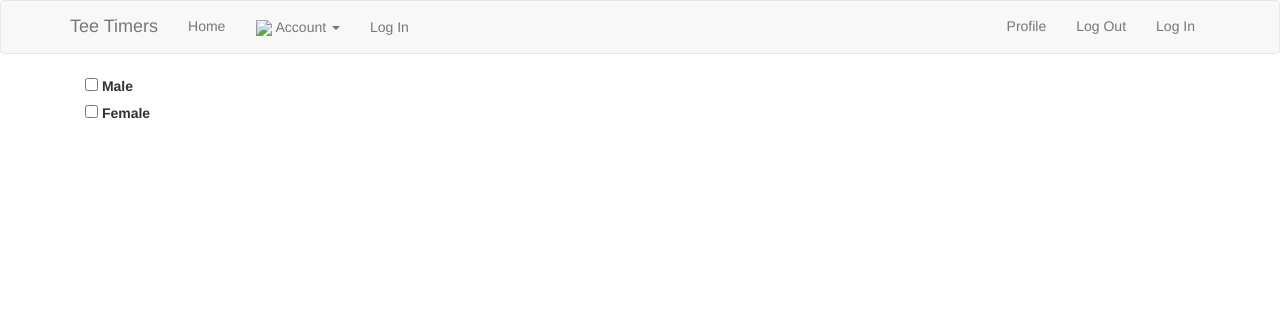
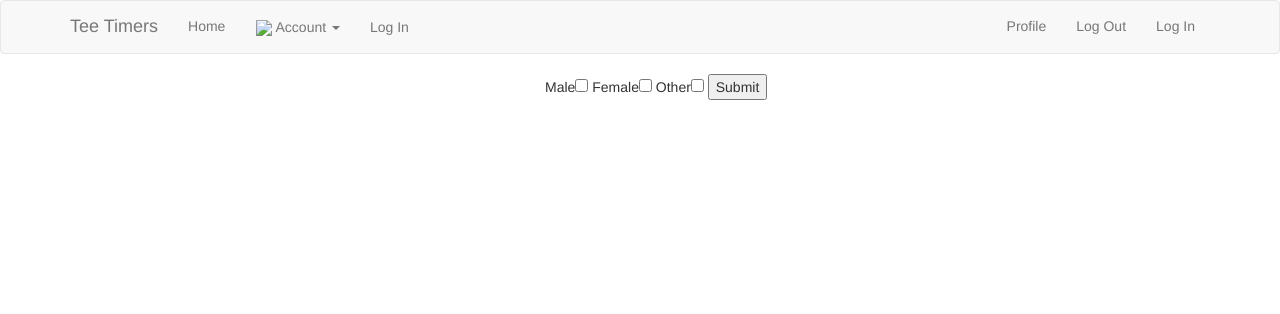
Before and after one commit to jsiu1248/tee_timers, a Flask app: template app/templates/match.html in a window 1280 px wide. Shown: the top 314 px of the page. Run offline with Flask 2, Linux system fonts and the light colour scheme; the template is opened without the code that fills it, so the values that code supplies are empty; some libraries are stand-ins or nearby versions.

Commit message:
adding checkboxes to match.html however, have csrf error right now

```diff
--- a/app/main/views.py
+++ b/app/main/views.py
@@ -172,11 +172,15 @@ def show_followed():
 #     return render_template('match.html',
 #                            user=[user])
 
-@main.route('/match')
+@main.route('/match', methods=["GET","POST"])
 @login_required
 def match():
     # passes users contained in a list to template
     users = User.query.all()
+    if request.method == 'POST':
+        print(request.form.getlist('mycheckbox'))
+        return 'Done'
+
     return render_template('match.html',
                            users=users)
 
--- a/app/templates/match.html
+++ b/app/templates/match.html
@@ -11,7 +11,7 @@
 {% block page_content %}
 {{ super() }}
 
-<div class="col-md-5">
+{# <div class="col-md-5">
     <div class="form-check">
         <input class="form-check-input" type="checkbox" value="male" id="flexCheckDefault"
             name="property_checkbox">
@@ -20,7 +20,20 @@
     <div class="form-check">
         <input class="form-check-input" type="checkbox" value="female" id="flexCheckDefault" name="property_checkbox">
         <label class="form-check-label" for="flexCheckDefault">Female</label>
-    </div>
+
+    </div>#}
+
+<div class="col-md-5"></div>
+    <form method="POST" action="/">
+        Male<input type="checkbox" value="1" name="mycheckbox">
+        Female<input type="checkbox" value="2" name="mycheckbox">
+        Other<input type="checkbox" value="3" name="mycheckbox">
+        <input type="submit">
+    </form>
+</div>
+
+
+
 
     <ul class="users">
 
```
